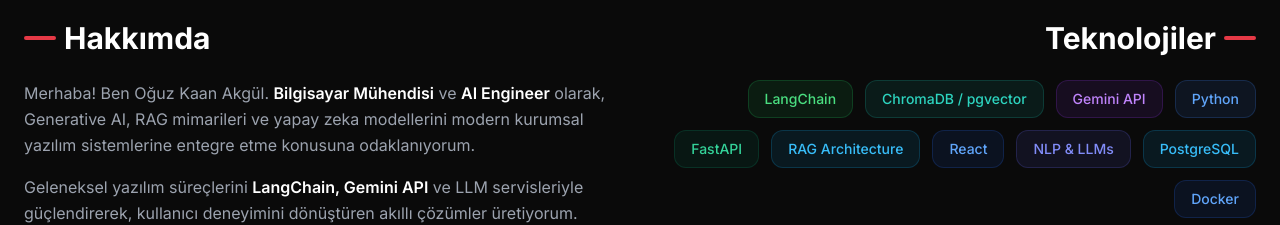
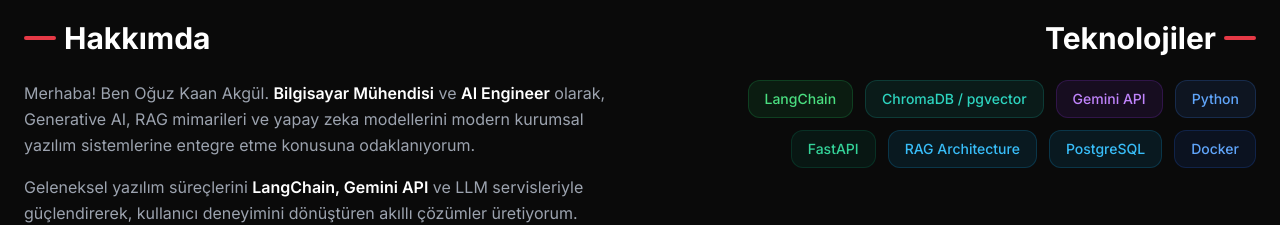
Before and after one commit to oguzzakgl/oguzzakgl.github.io, a React (Vite) app: page / in a window 1280 px wide. Shown: the part 860-1085 px from the top of the page. Built offline with nearby package versions, Linux system fonts and the light colour scheme.

Commit message:
fix: Remove React and NLP tags from technologies list

```diff
--- a/src/components/AboutSection.jsx
+++ b/src/components/AboutSection.jsx
@@ -9,8 +9,6 @@
         { name: 'Python', color: 'bg-blue-500/10 text-blue-400 border-blue-500/20' },
         { name: 'FastAPI', color: 'bg-emerald-600/10 text-emerald-400 border-emerald-600/20' },
         { name: 'RAG Architecture', color: 'bg-sky-500/10 text-sky-400 border-sky-500/20' },
-        { name: 'React', color: 'bg-blue-600/10 text-blue-400 border-blue-600/20' },
-        { name: 'NLP & LLMs', color: 'bg-indigo-500/10 text-indigo-400 border-indigo-500/20' },
         { name: 'PostgreSQL', color: 'bg-sky-500/10 text-sky-400 border-sky-500/20' },
         { name: 'Docker', color: 'bg-blue-600/10 text-blue-400 border-blue-600/20' },
     ];
@@ -34,7 +32,7 @@
                                 Merhaba! Ben Oğuz Kaan Akgül. <strong className="text-white font-semibold">Bilgisayar Mühendisi</strong> ve <strong className="text-white font-semibold">AI Engineer</strong> olarak, Generative AI, RAG mimarileri ve yapay zeka modellerini modern kurumsal yazılım sistemlerine entegre etme konusuna odaklanıyorum.
                             </p>
                             <p>
-                                Geleneksel yazılım süreçlerini <strong className="text-white font-semibold">LangChain, Gemini API</strong> ve LLM servisleriyle güçlendirerek, kullanıcı deneyimini dönüştüren akıllı çözümler üretiyorum. FastAPI, React ve PostgreSQL ekosistemlerini kullanarak ölçeklenebilir, AI destekli SaaS ve RAG platformları geliştiriyorum.
+                                Geleneksel yazılım süreçlerini <strong className="text-white font-semibold">LangChain, Gemini API</strong> ve LLM servisleriyle güçlendirerek, kullanıcı deneyimini dönüştüren akıllı çözümler üretiyorum. FastAPI ve PostgreSQL ekosistemlerini kullanarak ölçeklenebilir, AI destekli SaaS ve RAG platformları geliştiriyorum.
                             </p>
                             <p>
                                 Sürekli öğrenmeye, AI ajanları (Agentic Workflows), vektör veritabanları ve otonom iş akışları gibi yeni nesil teknolojileri projelere uygulamaya odaklanıyorum.
```
